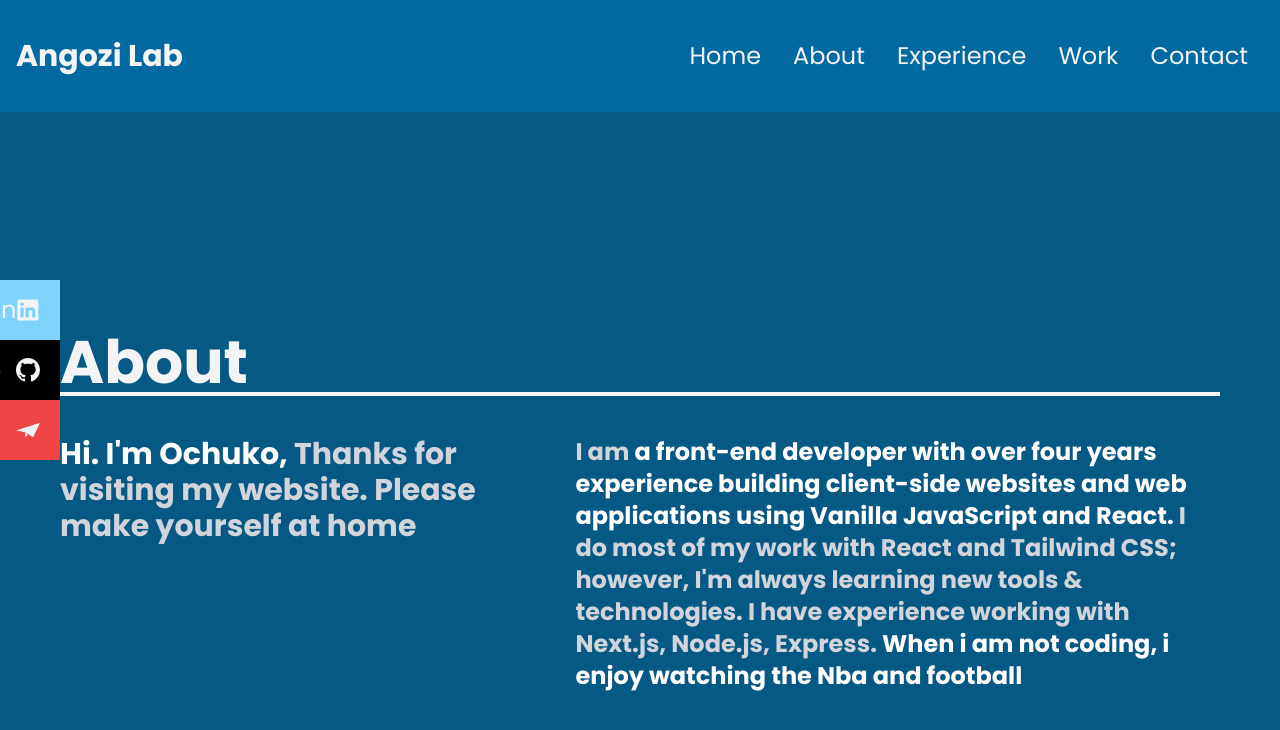
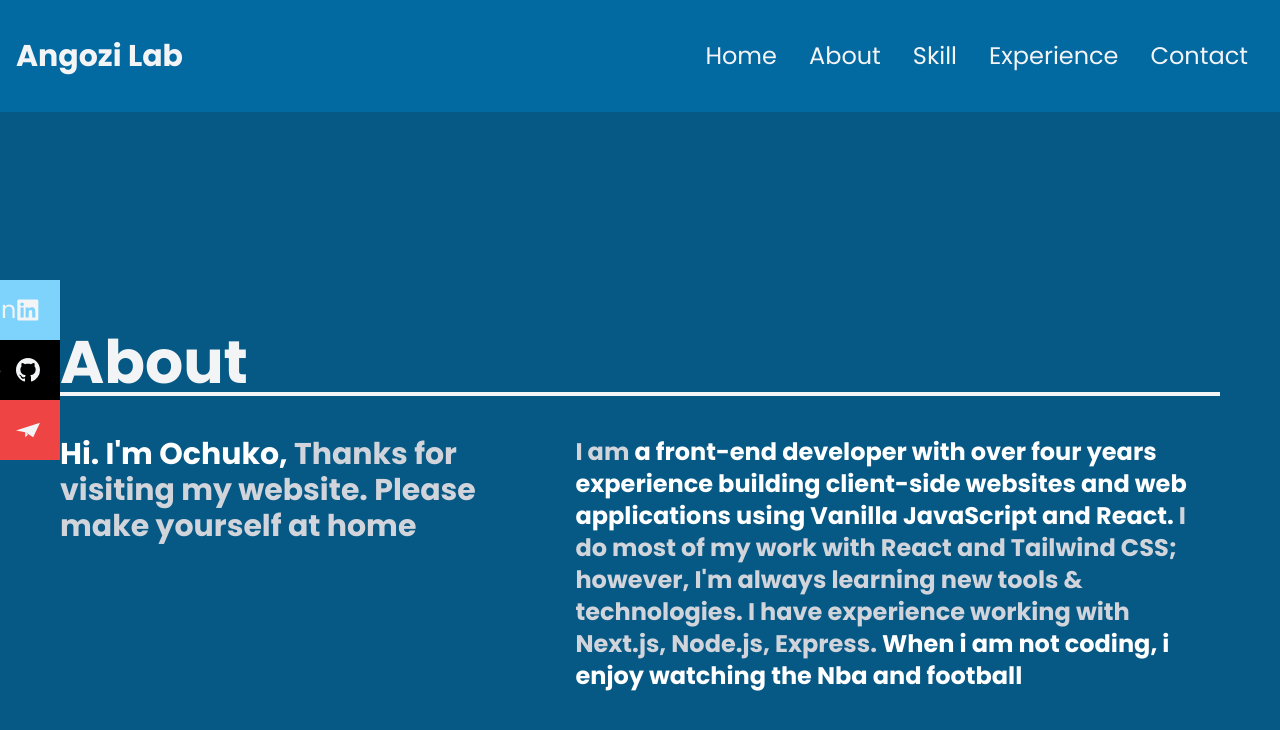
Before and after one commit to FullyAngozi/personal-website, a React (Vite) app: page /about in a window 1280 px wide. Shown: the top 730 px of the page. Built offline with nearby package versions, Linux system fonts and the light colour scheme.

Commit message:
changed skill and work headers

```diff
--- a/src/App.jsx
+++ b/src/App.jsx
@@ -12,7 +12,7 @@ function App() {
   const [count, setCount] = useState(0)
 
   return (
-    <div className="App">
+    <div className=" overflow-hidden">
       <Navbar />
       <Routes>
         <Route path='/' element={<Hero />} />
--- a/src/components/About.jsx
+++ b/src/components/About.jsx
@@ -2,7 +2,7 @@ import React from "react";
 
 const About = () => {
   return (
-    <main className=" w-full h-screen grid place-items-center bg-sky-800">
+    <main className=" w-full h-screen grid place-items-center bg-sky-800 overflow-hidden">
       <section
         className=" px-5 font-bold text-gray-100 max-w-[900px] xl:max-w-[1200px]
       "
--- a/src/components/Experience.jsx
+++ b/src/components/Experience.jsx
@@ -11,7 +11,7 @@ const Experience = () => {
     <div className=" bg-sky-700 text-gray-100 w-full h-screen">
       <section className=" max-w-[900px] mx-auto p-4 flex flex-col justify-center w-full h-full xl:max-w-[1200px]">
         <div>
-          <p className=" text-4xl font-bold inline border-b-4">Experience</p>
+          <p className=" text-4xl font-bold inline border-b-4">Skills</p>
           <p className=" text-2xl py-4">My Tech Stack</p>
         </div>
 
--- a/src/components/Navbar.jsx
+++ b/src/components/Navbar.jsx
@@ -15,8 +15,8 @@ const Navbar = () => {
         <ul className={!nav ? "hidden md:flex" : ' absolute top-0 left-0 w-full h-screen bg-sky-700 flex flex-col justify-center items-center text-gray-100'}>
             <li className=' py-6 text-4xl md:text-2xl hover:border-b-2'><a href="/">Home</a></li>
             <li className=' py-6 text-4xl md:text-2xl hover:border-b-2'><a href="/about">About</a></li>
-            <li className=' py-6 text-4xl md:text-2xl hover:border-b-2'><a href="/Experience">Experience</a></li>
-            <li className=' py-6 text-4xl md:text-2xl hover:border-b-2'><a href="/work">Work</a></li>
+            <li className=' py-6 text-4xl md:text-2xl hover:border-b-2'><a href="/Experience">Skill</a></li>
+            <li className=' py-6 text-4xl md:text-2xl hover:border-b-2'><a href="/work">Experience</a></li>
             <li className=' py-6 text-4xl md:text-2xl hover:border-b-2'><a href="/contact">Contact</a></li>
         </ul>
        {!nav ? <FaBars className=' md:hidden z-10 text-gray-100 ' onClick={handleClick} size={30}/> :
--- a/src/components/Work.jsx
+++ b/src/components/Work.jsx
@@ -7,7 +7,7 @@ const Work = () => {
     <div className=" w-full h-screen bg-sky-800 md:h-screen">
       <section className=" max-w-[900px] mx-auto p-4 flex flex-col justify-center w-full h-full">
         <div className=" pb-8 text-gray-100">
-          <p className=" text-4xl font-bold inline border-b-4 ">Work</p>
+          <p className=" text-4xl font-bold inline border-b-4 ">Experience</p>
           <p className=" py-6">Take a look at some of my projects</p>
         </div>
 
```
